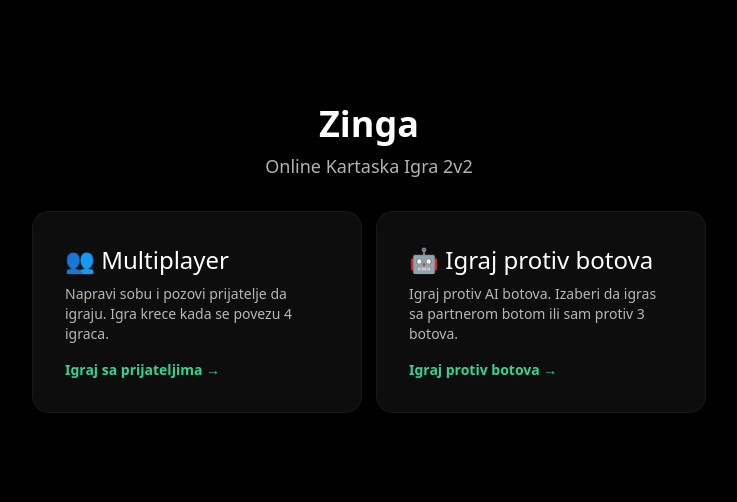
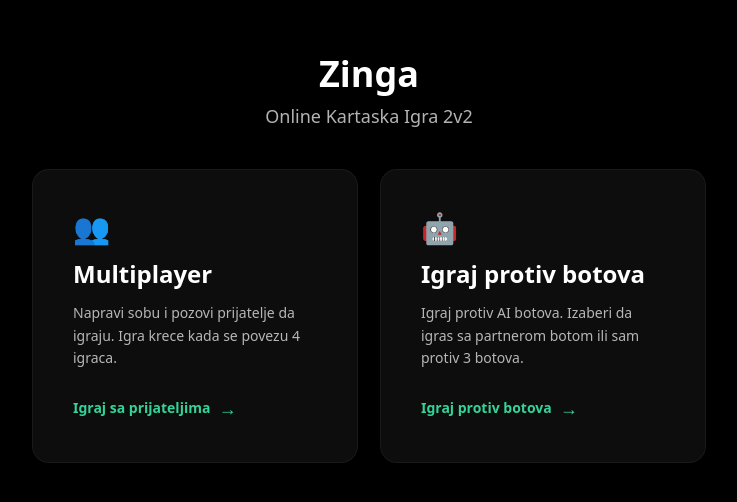
Before and after one commit to nenadlazic8/zinga, a React (Vite) app in the folder client/: page / in a window 1280 px wide. Shown: the part 142-644 px from the top of the page, without its empty margins (271-1008 px from the left). Built offline with nearby package versions, Linux system fonts and the light colour scheme.

Commit message:
Update App.jsx

```diff
--- a/client/src/App.jsx
+++ b/client/src/App.jsx
@@ -760,42 +760,84 @@ function Lobby({ onJoin, joining, error, roomId, setRoomId, name, setName, state
 
         {/* Bot mode selection */}
         {gameMode === "bots" && players.length === 0 && (
-          <div className="mt-6">
-            <div className="text-sm font-semibold mb-3">Izaberi mod igre:</div>
+          <div className="mt-8">
+            <div className="text-base font-semibold mb-4">Izaberi mod igre:</div>
             <div className="grid grid-cols-2 gap-4">
               <button
                 onClick={() => {
+                  if (!name.trim()) {
+                    setError("Unesite ime.");
+                    return;
+                  }
+                  setJoining(true);
+                  setError("");
                   const s = ensureSocket();
-                  s.emit("room:create-bots", { roomId, name, botMode: "2v2" }, (res) => {
-                    if (res?.ok) {
-                      setPlayerId(res.playerId);
-                    } else {
-                      setError(res?.error || "Greska.");
-                    }
-                  });
+                  if (!s || !s.connected) {
+                    setError("Cekam konekciju sa serverom...");
+                    s.once("connect", () => {
+                      s.emit("room:create-bots", { roomId, name, botMode: "2v2" }, (res) => {
+                        setJoining(false);
+                        if (res?.ok) {
+                          setPlayerId(res.playerId);
+                        } else {
+                          setError(res?.error || "Greska.");
+                        }
+                      });
+                    });
+                  } else {
+                    s.emit("room:create-bots", { roomId, name, botMode: "2v2" }, (res) => {
+                      setJoining(false);
+                      if (res?.ok) {
+                        setPlayerId(res.playerId);
+                      } else {
+                        setError(res?.error || "Greska.");
+                      }
+                    });
+                  }
                 }}
                 disabled={joining || !name.trim()}
-                className="rounded-xl bg-emerald-500/10 ring-1 ring-emerald-400/20 p-4 hover:bg-emerald-500/15 transition disabled:opacity-50"
+                className="rounded-xl bg-emerald-500/10 ring-1 ring-emerald-400/20 p-6 hover:bg-emerald-500/15 transition disabled:opacity-50 disabled:cursor-not-allowed transform hover:scale-[1.02]"
               >
-                <div className="text-lg font-semibold mb-1">2v2</div>
-                <div className="text-xs text-white/70">Ti + Bot Partner vs 2 Botovi</div>
+                <div className="text-xl font-semibold mb-2">2v2</div>
+                <div className="text-sm text-white/70 leading-relaxed">Ti + Bot Partner vs 2 Botovi</div>
               </button>
               <button
                 onClick={() => {
+                  if (!name.trim()) {
+                    setError("Unesite ime.");
+                    return;
+                  }
+                  setJoining(true);
+                  setError("");
                   const s = ensureSocket();
-                  s.emit("room:create-bots", { roomId, name, botMode: "1v3" }, (res) => {
-                    if (res?.ok) {
-                      setPlayerId(res.playerId);
-                    } else {
-                      setError(res?.error || "Greska.");
-                    }
-                  });
+                  if (!s || !s.connected) {
+                    setError("Cekam konekciju sa serverom...");
+                    s.once("connect", () => {
+                      s.emit("room:create-bots", { roomId, name, botMode: "1v3" }, (res) => {
+                        setJoining(false);
+                        if (res?.ok) {
+                          setPlayerId(res.playerId);
+                        } else {
+                          setError(res?.error || "Greska.");
+                        }
+                      });
+                    });
+                  } else {
+                    s.emit("room:create-bots", { roomId, name, botMode: "1v3" }, (res) => {
+                      setJoining(false);
+                      if (res?.ok) {
+                        setPlayerId(res.playerId);
+                      } else {
+                        setError(res?.error || "Greska.");
+                      }
+                    });
+                  }
                 }}
                 disabled={joining || !name.trim()}
-                className="rounded-xl bg-blue-500/10 ring-1 ring-blue-400/20 p-4 hover:bg-blue-500/15 transition disabled:opacity-50"
+                className="rounded-xl bg-blue-500/10 ring-1 ring-blue-400/20 p-6 hover:bg-blue-500/15 transition disabled:opacity-50 disabled:cursor-not-allowed transform hover:scale-[1.02]"
               >
-                <div className="text-lg font-semibold mb-1">1v3</div>
-                <div className="text-xs text-white/70">Ti sam vs 3 Botovi</div>
+                <div className="text-xl font-semibold mb-2">1v3</div>
+                <div className="text-sm text-white/70 leading-relaxed">Ti sam vs 3 Botovi</div>
               </button>
             </div>
           </div>
@@ -1804,37 +1846,39 @@ function GameModeSelection({ onSelect }) {
   return (
     <div className="min-h-screen flex items-center justify-center p-6">
       <div className="w-full max-w-2xl">
-        <div className="text-center mb-8">
+        <div className="text-center mb-10">
           <div className="text-4xl font-bold mb-2">Zinga</div>
           <div className="text-white/70 text-lg">Online Kartaska Igra 2v2</div>
         </div>
 
-        <div className="grid grid-cols-1 md:grid-cols-2 gap-4">
+        <div className="grid grid-cols-1 md:grid-cols-2 gap-6">
           {/* Multiplayer Option */}
           <button
             onClick={() => onSelect("multiplayer")}
-            className="group rounded-2xl bg-white/5 ring-1 ring-white/10 p-8 hover:bg-white/10 hover:ring-emerald-400/40 transition-all text-left"
+            className="group rounded-2xl bg-white/5 ring-1 ring-white/10 p-10 hover:bg-white/10 hover:ring-emerald-400/40 transition-all text-left transform hover:scale-[1.02]"
           >
-            <div className="text-2xl mb-2">👥 Multiplayer</div>
-            <div className="text-white/70 text-sm mb-4">
+            <div className="text-3xl mb-3">👥</div>
+            <div className="text-2xl font-semibold mb-3">Multiplayer</div>
+            <div className="text-white/70 text-sm mb-6 leading-relaxed">
               Napravi sobu i pozovi prijatelje da igraju. Igra krece kada se povezu 4 igraca.
             </div>
-            <div className="text-emerald-400 text-sm font-semibold group-hover:underline">
-              Igraj sa prijateljima →
+            <div className="text-emerald-400 text-sm font-semibold group-hover:underline flex items-center gap-2">
+              Igraj sa prijateljima <span className="text-lg">→</span>
             </div>
           </button>
 
           {/* Botovi Option */}
           <button
             onClick={() => onSelect("bots")}
-            className="group rounded-2xl bg-white/5 ring-1 ring-white/10 p-8 hover:bg-white/10 hover:ring-emerald-400/40 transition-all text-left"
+            className="group rounded-2xl bg-white/5 ring-1 ring-white/10 p-10 hover:bg-white/10 hover:ring-emerald-400/40 transition-all text-left transform hover:scale-[1.02]"
           >
-            <div className="text-2xl mb-2">🤖 Igraj protiv botova</div>
-            <div className="text-white/70 text-sm mb-4">
+            <div className="text-3xl mb-3">🤖</div>
+            <div className="text-2xl font-semibold mb-3">Igraj protiv botova</div>
+            <div className="text-white/70 text-sm mb-6 leading-relaxed">
               Igraj protiv AI botova. Izaberi da igras sa partnerom botom ili sam protiv 3 botova.
             </div>
-            <div className="text-emerald-400 text-sm font-semibold group-hover:underline">
-              Igraj protiv botova →
+            <div className="text-emerald-400 text-sm font-semibold group-hover:underline flex items-center gap-2">
+              Igraj protiv botova <span className="text-lg">→</span>
             </div>
           </button>
         </div>
@@ -1867,7 +1911,13 @@ export default function App() {
   }, []);
 
   function ensureSocket() {
-    if (socketRef.current) return socketRef.current;
+    if (socketRef.current) {
+      // If socket exists but not connected, try to connect
+      if (!socketRef.current.connected) {
+        socketRef.current.connect();
+      }
+      return socketRef.current;
+    }
     const s = createSocket();
     socketRef.current = s;
     s.on("state", (next) => {
```
